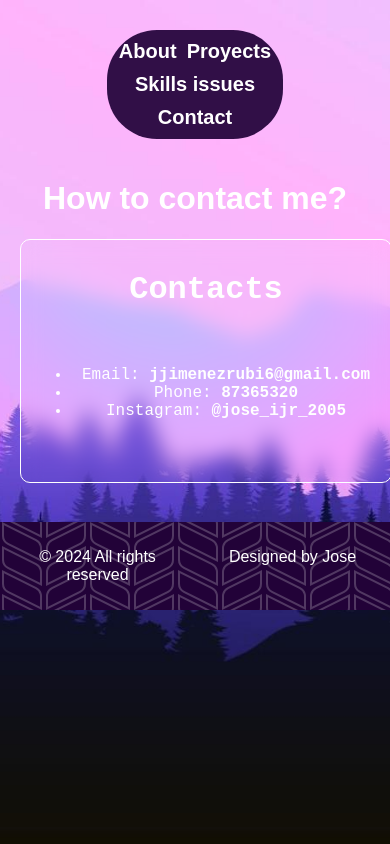
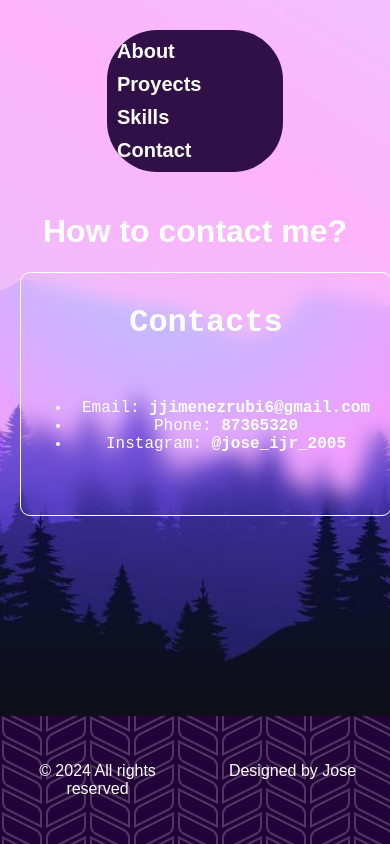
Before and after one commit to Joseijr/Portafolio, a plain HTML site: page Contact.html in a window 390 px wide. Drawn offline with Linux system fonts and the light colour scheme.

Commit message:
try again

```diff
--- a/Contact.html
+++ b/Contact.html
@@ -21,7 +21,7 @@
     <div class="link-container">
         <a href="index.html">About</a>
         <a href="Proyects.html">Proyects</a>
-        <a href="Skills.html">Skills issues</a>
+        <a href="Skills.html">Skills</a>
         <a href="Contact.html">Contact</a>
     </div>
 
--- a/Css/Style.css
+++ b/Css/Style.css
@@ -6,6 +6,7 @@ body {
     display: flex;
     flex-direction: column;
     align-items: center;
+    min-height: 100vh;
 }
 
 .container {
@@ -15,6 +16,7 @@ body {
     border-radius: 50px;
     width: 40%;
     max-width: 1200px;
+
 }
 
 .link-container {
@@ -146,20 +148,15 @@ p {
     gap: 1px;
 }
 
-
-
 .box-img {
     margin: 10px;
     width: 100%;
     max-width: 200px;
     height: auto;
-
 }
 
 .box-item h1 {
     text-align: center;
-
-
 }
 
 .box-img2 {
@@ -172,8 +169,6 @@ p {
     backdrop-filter: blur(10px);
     background: transparent;
     border: 2px solid beige;
-
-
 }
 
 .box-img2 img {
@@ -181,7 +176,6 @@ p {
     height: 100px;
     border-radius: 100%;
     margin-bottom: 10px;
-
 }
 
 footer {
@@ -191,28 +185,26 @@ footer {
     text-align: center;
     display: flex;
     justify-content: space-between;
-    margin-top: 10%;
+    margin-top: auto;
     width: 100%;
-
+    padding: 20px 0; /* Ajusta el padding según el espacio deseado */
 }
 
-.footer-left,.footer-right {
+.footer-left, .footer-right {
     width: 20%;
 }
 
-
-
 @media (max-width: 768px) {
     .link-container {
-        flex-direction: flex;
+        flex-direction: column;
         gap: 10px;
     }
 
-    .footer-left,.footer-right {
+    .footer-left, .footer-right {
         width: 100%;
         text-align: center;
     }
-
+}
 
 @media (max-width: 480px) {
     .box-img2 img {
@@ -220,4 +212,3 @@ footer {
         height: 60px;
     }
 }
-}
```
Also changed, not shown: Skills.html (+1 -1 lines).
